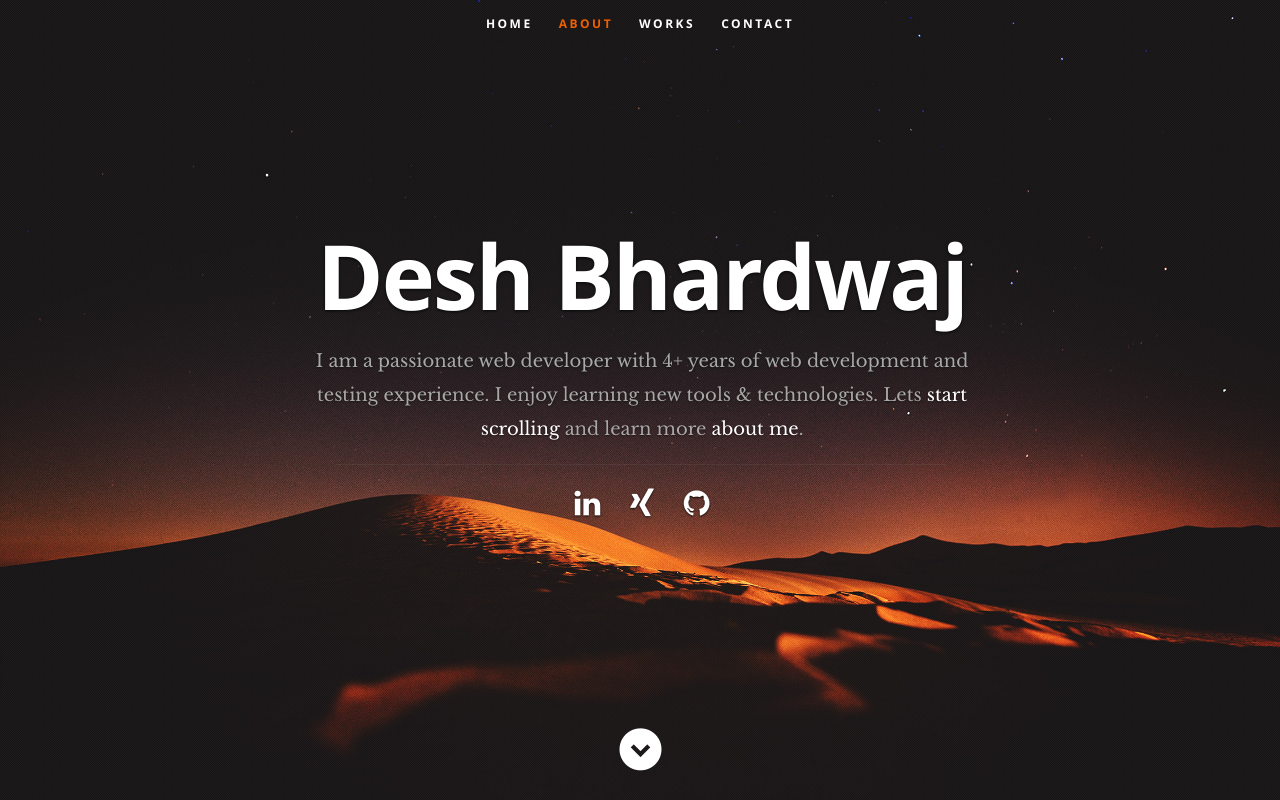
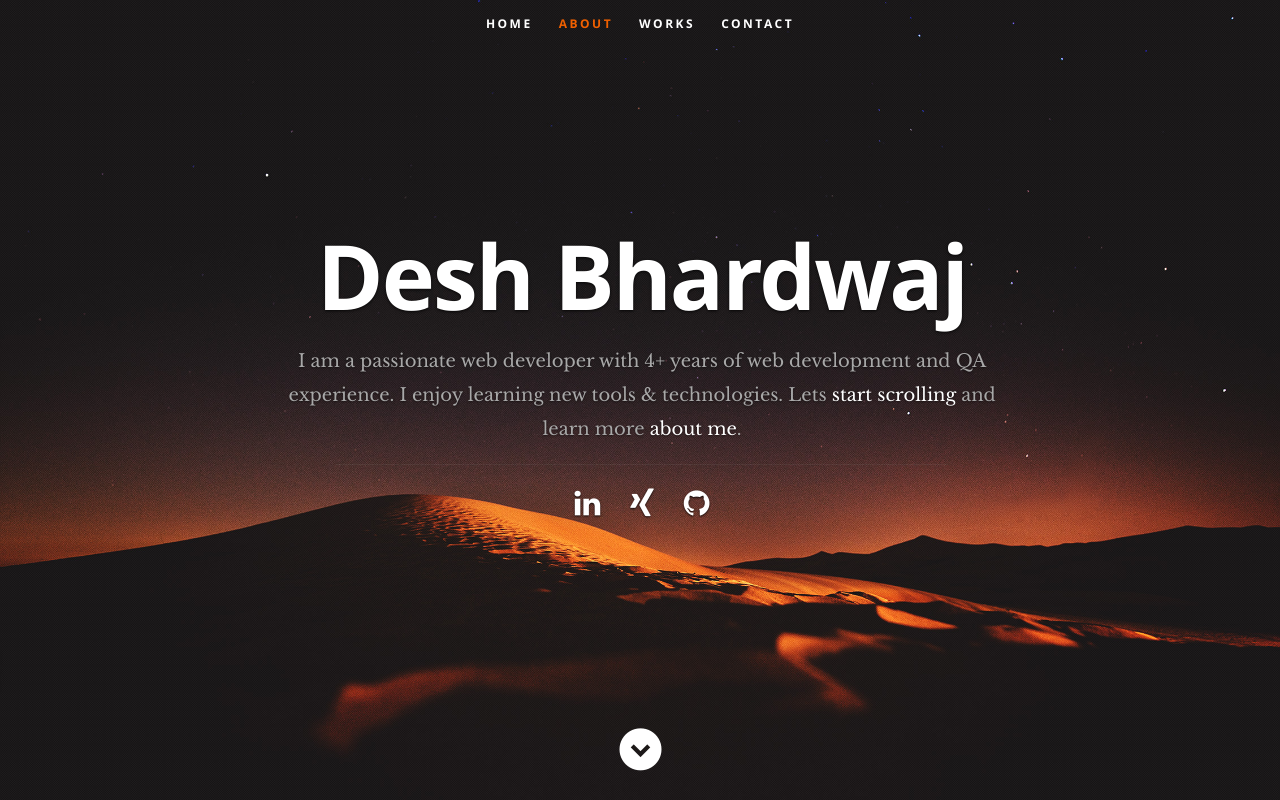
Before and after one commit to yadavdesh/react_portfolio, a React (Create React App) app: page / in a window 1280 px wide. Shown: the top 800 px of the page. Built offline with nearby package versions, Linux system fonts and the light colour scheme.

Commit message:
cv fixes

```diff
--- a/src/components/header/header.js
+++ b/src/components/header/header.js
@@ -17,7 +17,7 @@ export default class Header extends Component {
      <div className="row banner">
        <div className="banner-text">
          <h1 className="responsive-headline">Desh Bhardwaj</h1>
-         <h3>I am a passionate web developer with 4+ years of web development and testing experience.
+         <h3>I am a passionate web developer with 4+ years of web development and QA experience.
          I enjoy learning new tools & technologies. Lets <a className="smoothscroll" href="#about"> start scrolling </a>
           and learn more <a className="smoothscroll" href="#about">about me</a>.</h3>
          <hr />
```
